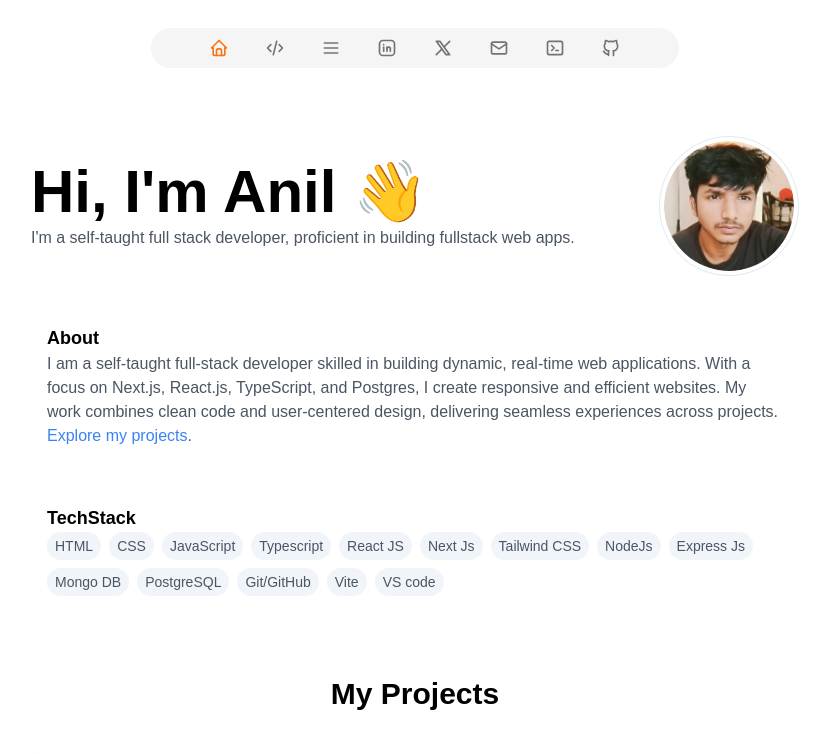
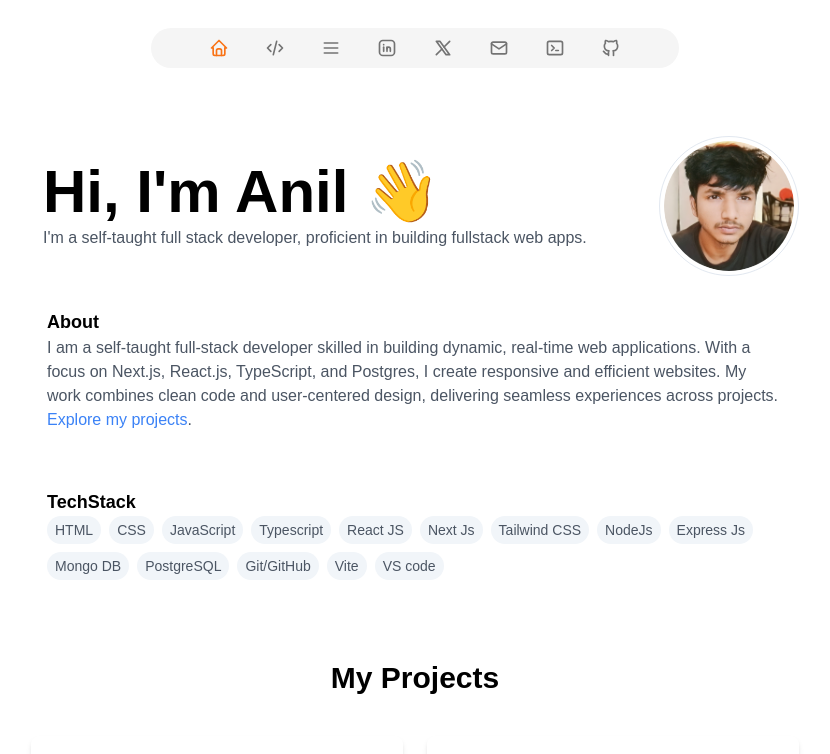
Before and after one commit to Anilcodes01/Anil-s-portfolio, a Next.js app: page / in a window 1280 px wide. Shown: the top 754 px of the page, without its empty margins (225-1055 px from the left). Built offline with nearby package versions, Linux system fonts and the light colour scheme.

Commit message:
fixed the UI

```diff
--- a/app/page.tsx
+++ b/app/page.tsx
@@ -52,7 +52,7 @@ export default function Home() {
           animate="visible"
           variants={containerVariants}
         >
-          <div className="flex flex-col lg:p-0  pl-3 lg:text-left">
+          <div className="flex flex-col   pl-3 lg:text-left">
             <div className="lg:text-6xl md:text-6xl  text-xl font-bold">Hi, I&apos;m Anil 👋</div>
             <div className={` ${isDarkMode ? 'text-gray-400' : 'text-gray-600'} lg:text-md  md:text-md mt-1`}>
               I&apos;m a self-taught full stack developer, proficient in building fullstack web apps.
@@ -72,7 +72,7 @@ export default function Home() {
 
 
         <motion.div
-          className="mt-8"
+          className="mt-4"
           custom={1}
           initial="hidden"
           animate="visible"
```
